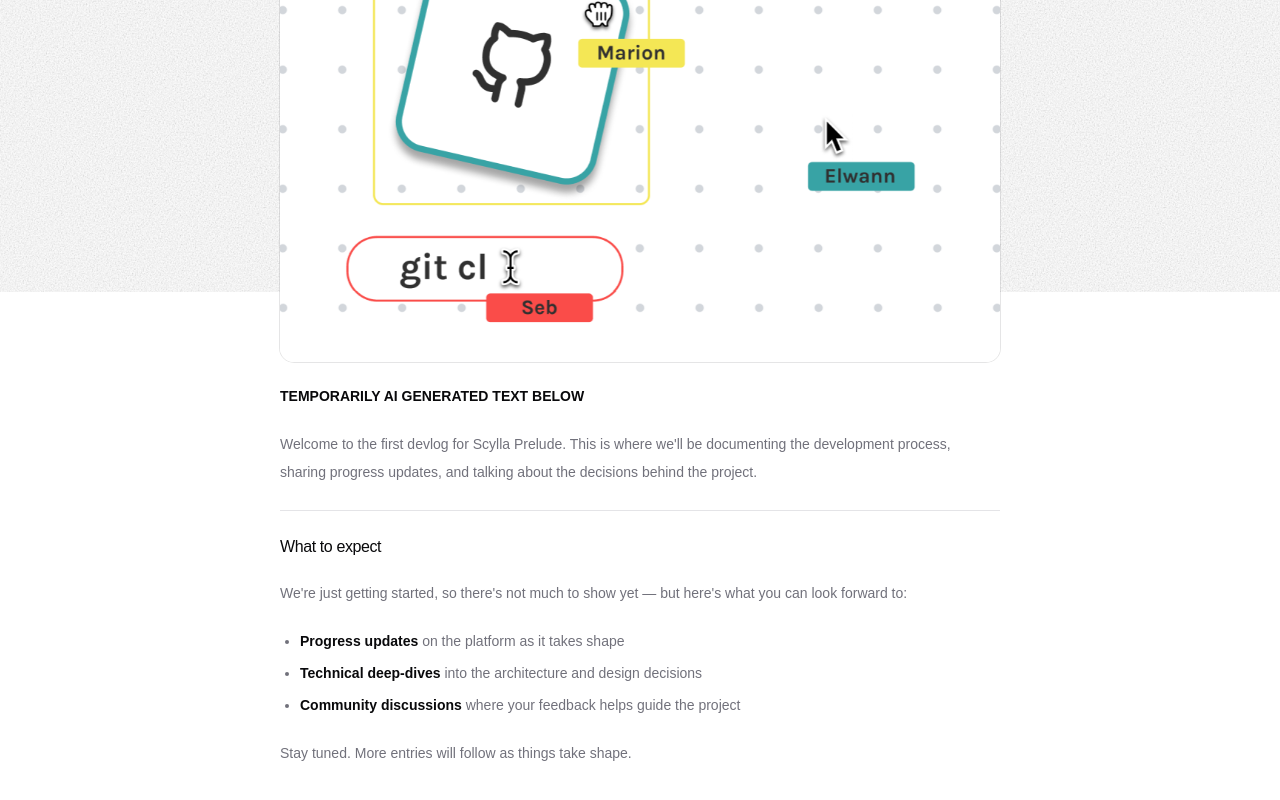
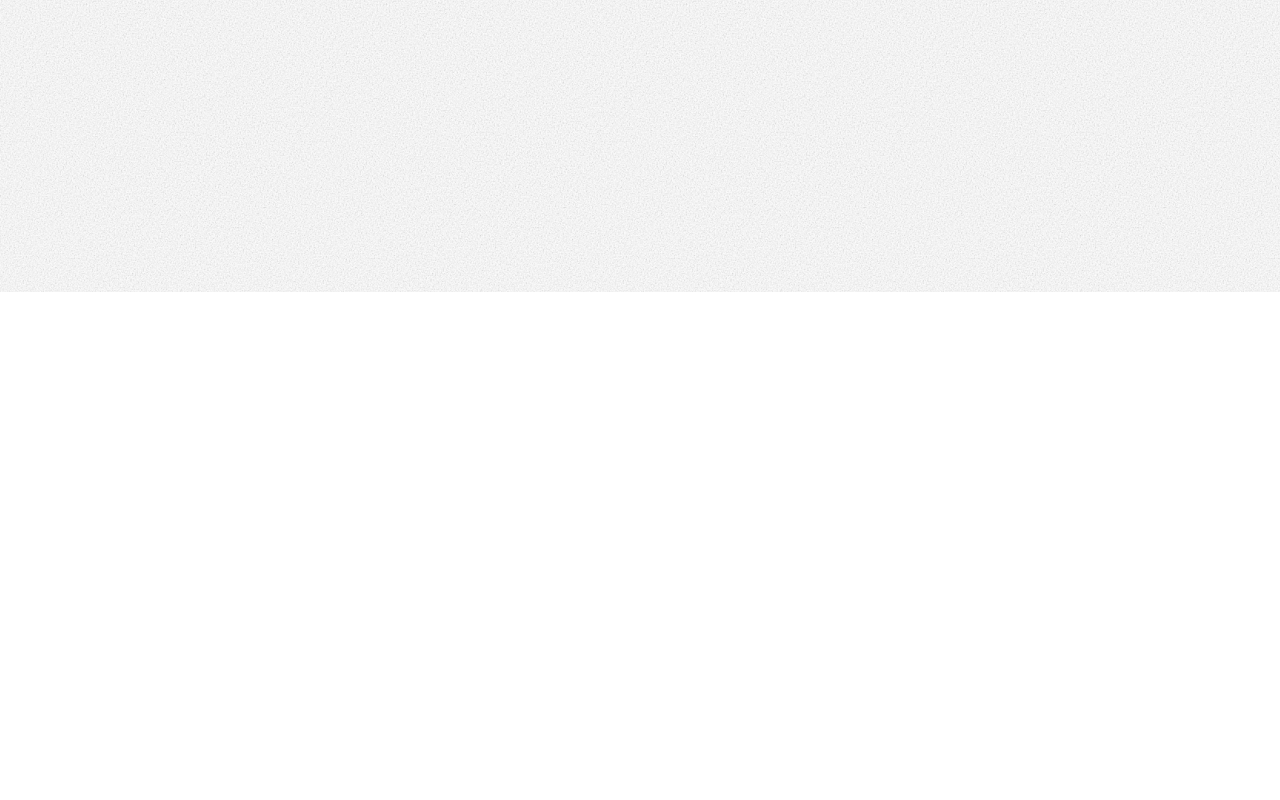
Before and after one commit to scylla-ops/scylla-prelude, a React (Vite) app: page /devlogs/hello-world in a window 1280 px wide. Shown: the part 508-1308 px from the top of the page. After the commit the page ends 800 px from the top, so only its background shows below. Built offline with nearby package versions, Linux system fonts and the light colour scheme.

Commit message:
chore: update about page and hello-world devlog content
- remove placeholder AI-generated text from about page
- trim hello-world devlog to final copy

```diff
--- a/src/content/devlogs/hello-world.mdx
+++ b/src/content/devlogs/hello-world.mdx
@@ -6,21 +6,4 @@
 image: "/images/devlogs/devlog-1.png"
 ---
 
-![Early concept](/images/devlogs/devlog-1.png)
-
-**TEMPORARILY AI GENERATED TEXT BELOW**
-
-Welcome to the first devlog for Scylla Prelude. This is where we'll be documenting the development process, sharing progress updates, and talking about the decisions behind the project.
-
----
-
-## What to expect
-
-We're just getting started, so there's not much to show yet — but here's what you can look forward to:
-
-- **Progress updates** on the platform as it takes shape
-- **Technical deep-dives** into the architecture and design decisions
-- **Community discussions** where your feedback helps guide the project
-
-
 Stay tuned. More entries will follow as things take shape.
--- a/src/pages/about.tsx
+++ b/src/pages/about.tsx
@@ -29,20 +29,18 @@
           Scylla is an open-core continuous integration platform built to be
           delivered as a PaaS and deployable anywhere. The goal is
           straightforward: offer a genuine alternative to platforms where
-          pricing or vendor lock-in end up driving your decisions.
-        </p>
-        <strong>AI GENERATED BELOW</strong>
-        <p>
-          We're focusing on three things that we think matter most : ease of use
-          so you're not fighting your CI, support for applications at any scale
-          from side projects to production workloads, and performance that
-          doesn't make you wait.
+          pricing is too aggressive, or vendor lock-in end up driving your
+          decisions.
         </p>
         <p>
           The project is still early, and there's a lot of ground to cover. If
           you'd like to follow along, the devlogs on the home page are the best
           place to stay up to date.
         </p>
+        <p>
+          More storytelling about the why and how of Scylla will be coming in
+          here and in future devlogs.
+        </p>
       </div>
     </article>
   );
```
